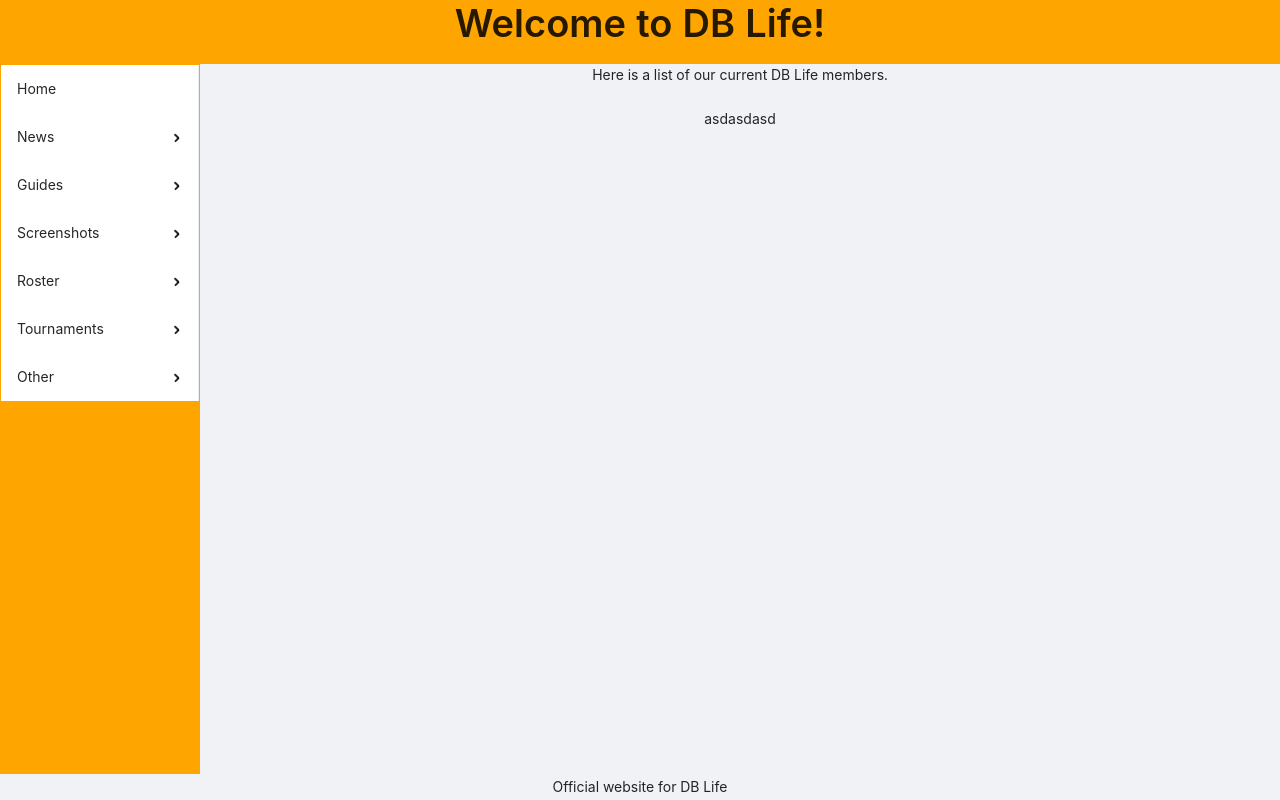
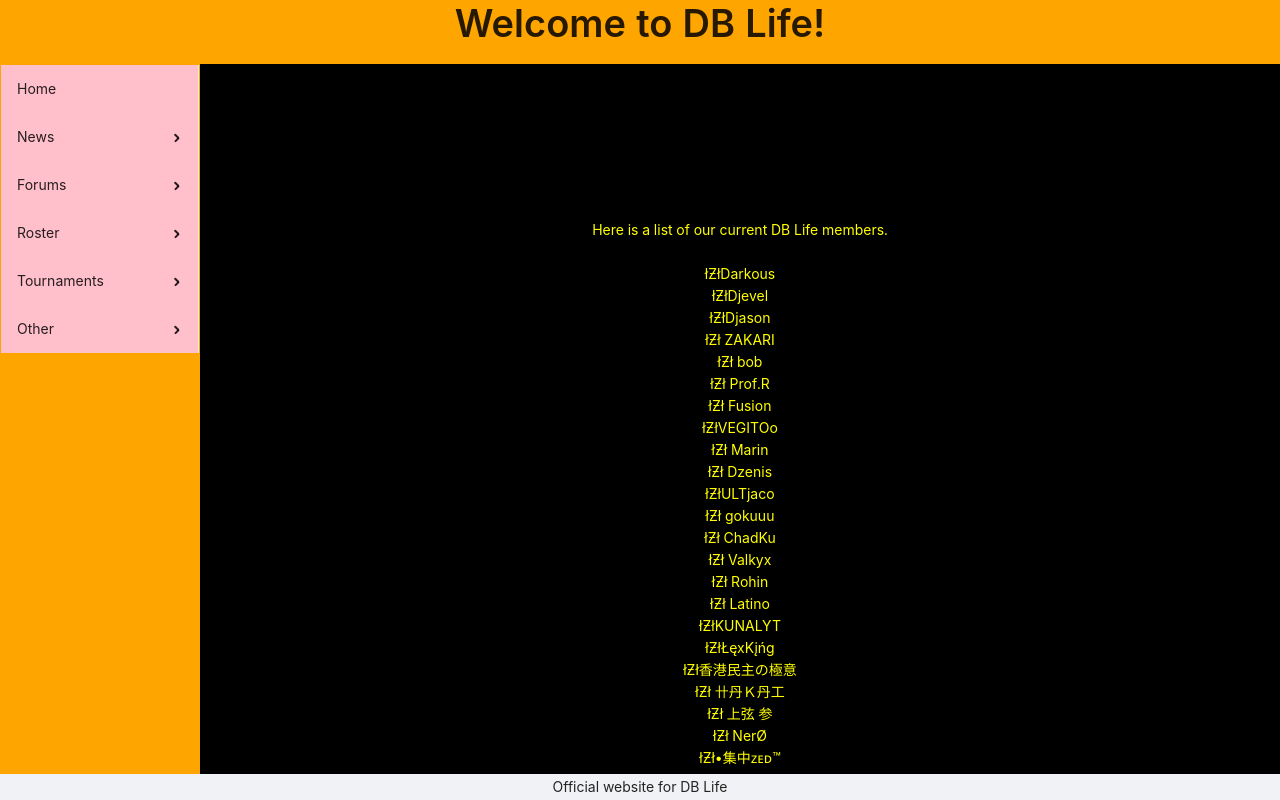
Before and after one commit to HamfordL/dblife, a React (Create React App) app: page /guild-members in a window 1280 px wide. Built offline with nearby package versions, Linux system fonts and the light colour scheme.

Commit message:
added the 90% of the roster names and guild officer/leaders

```diff
--- a/src/components/sider-menu.jsx
+++ b/src/components/sider-menu.jsx
@@ -3,10 +3,11 @@ import { Link } from "react-router-dom";
 
 const SiderMenu = () => (
   <Layout.Sider style={{ background: "orange", padding: 1 }}>
-    <Menu defaultSelectdKeys={["Home"]}>
+    <Menu defaultSelectdKeys={["Home"]} style={{ background: "pink" }}>
       <Menu.Item key="Home">
         <Link to="/">Home</Link>
       </Menu.Item>
+
       <Menu.SubMenu
         title={
           <span>
@@ -14,20 +15,21 @@ const SiderMenu = () => (
           </span>
         }
       >
-        <Menu.ItemGroup>
+        <Menu.ItemGroup style={{ background: "pink" }}>
           <Menu.Item key="news">
             <Link to="/announcements">Announcements</Link>
           </Menu.Item>
         </Menu.ItemGroup>
       </Menu.SubMenu>
+
       <Menu.SubMenu
         title={
           <span>
-            <span>Guides</span>
+            <span>Forums</span>
           </span>
         }
       >
-        <Menu.ItemGroup>
+        <Menu.ItemGroup style={{ background: "pink" }}>
           <Menu.Item key="teamBuild">Team Build</Menu.Item>
           <Menu.Item key="guildPoints">Guild Points</Menu.Item>
           <Menu.Item key="events">Events</Menu.Item>
@@ -37,24 +39,11 @@ const SiderMenu = () => (
       <Menu.SubMenu
         title={
           <span>
-            <span>Screenshots</span>
-          </span>
-        }
-      >
-        <Menu.ItemGroup>
-          <Menu.Item key="forfeit">Forfeits</Menu.Item>
-          <Menu.Item key="artWork">Art Work</Menu.Item>
-          <Menu.Item key="events">Events</Menu.Item>
-        </Menu.ItemGroup>
-      </Menu.SubMenu>
-      <Menu.SubMenu
-        title={
-          <span>
             <span>Roster</span>
           </span>
         }
       >
-        <Menu.ItemGroup>
+        <Menu.ItemGroup style={{ background: "pink" }}>
           <Menu.Item key="guildLeader">
             <Link to="/guild-leader">Guild Leader</Link>
           </Menu.Item>
@@ -66,6 +55,7 @@ const SiderMenu = () => (
           </Menu.Item>
         </Menu.ItemGroup>
       </Menu.SubMenu>
+
       <Menu.SubMenu
         title={
           <span>
@@ -73,11 +63,12 @@ const SiderMenu = () => (
           </span>
         }
       >
-        <Menu.ItemGroup>
+        <Menu.ItemGroup style={{ background: "pink" }}>
           <Menu.Item key="inGuildTournament">In Guild Tournament</Menu.Item>
           <Menu.Item key="public Tournament">Public Tournament</Menu.Item>
         </Menu.ItemGroup>
       </Menu.SubMenu>
+
       <Menu.SubMenu
         title={
           <span>
@@ -85,7 +76,7 @@ const SiderMenu = () => (
           </span>
         }
       >
-        <Menu.ItemGroup>
+        <Menu.ItemGroup style={{ background: "pink" }}>
           <Menu.Item key="dbSpace">DB Space</Menu.Item>
           <Menu.Item key="gamePress">Game Press</Menu.Item>
           <Menu.Item key="dblwebsite">DBL Website</Menu.Item>
--- a/src/views/announcements.jsx
+++ b/src/views/announcements.jsx
@@ -1,9 +1,23 @@
 const Announcements = () => (
-  <div>
+  <div
+    style={{
+      background: "black",
+      fontsize: 30,
+      color: "yellow",
+      padding: 155,
+      display: "flex",
+      flex: 1,
+      height: "100%",
+      flexDirection: "column",
+      alignItems: "center",
+    }}
+  >
     Announcements Page
     <br />
     <br />
     Read about the latest happenings from DB Life here!
+    <br />
+    <br />
   </div>
 );
 
--- a/src/views/guild-leader.jsx
+++ b/src/views/guild-leader.jsx
@@ -1,9 +1,21 @@
 const GuildLeader = () => (
-  <div>
+  <div
+    style={{
+      background: "black",
+      fontsize: 22,
+      color: "yellow",
+      padding: 155,
+      display: "flex",
+      flex: 1,
+      height: "100%",
+      flexDirection: "column",
+      alignItems: "center",
+    }}
+  >
     Our Guild Leader's Page
     <br />
     <br />
-    asdasdasdsad
+    łƵłIllyrion
   </div>
 );
 
--- a/src/views/guild-members.jsx
+++ b/src/views/guild-members.jsx
@@ -1,9 +1,65 @@
 const GuildMembers = () => (
-  <div>
+  <div
+    style={{
+      background: "black",
+      fontsize: 22,
+      color: "yellow",
+      padding: 155,
+      display: "flex",
+      flex: 1,
+      height: "100%",
+      flexDirection: "column",
+      alignItems: "center",
+    }}
+  >
     Here is a list of our current DB Life members.
     <br />
     <br />
-    asdasdasd
+    łƵłDarkous
+    <br />
+    łƵłDjevel
+    <br />
+    łƵłDjason
+    <br />
+    łƵł ZAKARI
+    <br />
+    łƵł bob
+    <br />
+    łƵł Prof.R
+    <br />
+    łƵł Fusion
+    <br />
+    łƵłVEGITOo
+    <br />
+    łƵł Marin
+    <br />
+    łƵł Dzenis
+    <br />
+    łƵłULTjaco
+    <br />
+    łƵł gokuuu
+    <br />
+    łƵł ChadKu
+    <br />
+    łƵł Valkyx
+    <br />
+    łƵł Rohin
+    <br />
+    łƵł Latino
+    <br />
+    łƵłKUNALYT
+    <br />
+    łƵłŁęxKįńg
+    <br />
+    łƵł香港民主の極意
+    <br />
+    łƵł 卄丹Ｋ丹工
+    <br />
+    łƵł 上弦 参
+    <br />
+    łƵł NerØ
+    <br />
+    łƵł•集中ᴢᴇᴅ™
   </div>
 );
 
--- a/src/views/guild-officers.jsx
+++ b/src/views/guild-officers.jsx
@@ -1,10 +1,25 @@
 const GuildOfficers = () => (
-  <div>
-    Our Guild Officer's Page
+  <div
+    style={{
+      background: "black",
+      fontsize: 22,
+      color: "yellow",
+      padding: 155,
+      display: "flex",
+      flex: 1,
+      height: "100%",
+      flexDirection: "column",
+      alignItems: "center",
+    }}
+  >
+    Our Guild's Officers consist of 2 long time members.
     <br />
     <br />
-    As an Officers of the Guild, we share many of the guild leader's tools for
-    managing the guild, its members, and activities.
+    <br />
+    <br />
+    łƵł ゴミ箱 RR
+    <br />
+    łƵł B WILD
   </div>
 );
 
```
Also changed, not shown: src/App.jsx (renamed from src/App.js), src/views/events.jsx (added), src/views/guild-points.jsx (added), src/views/team-build.jsx (added).
